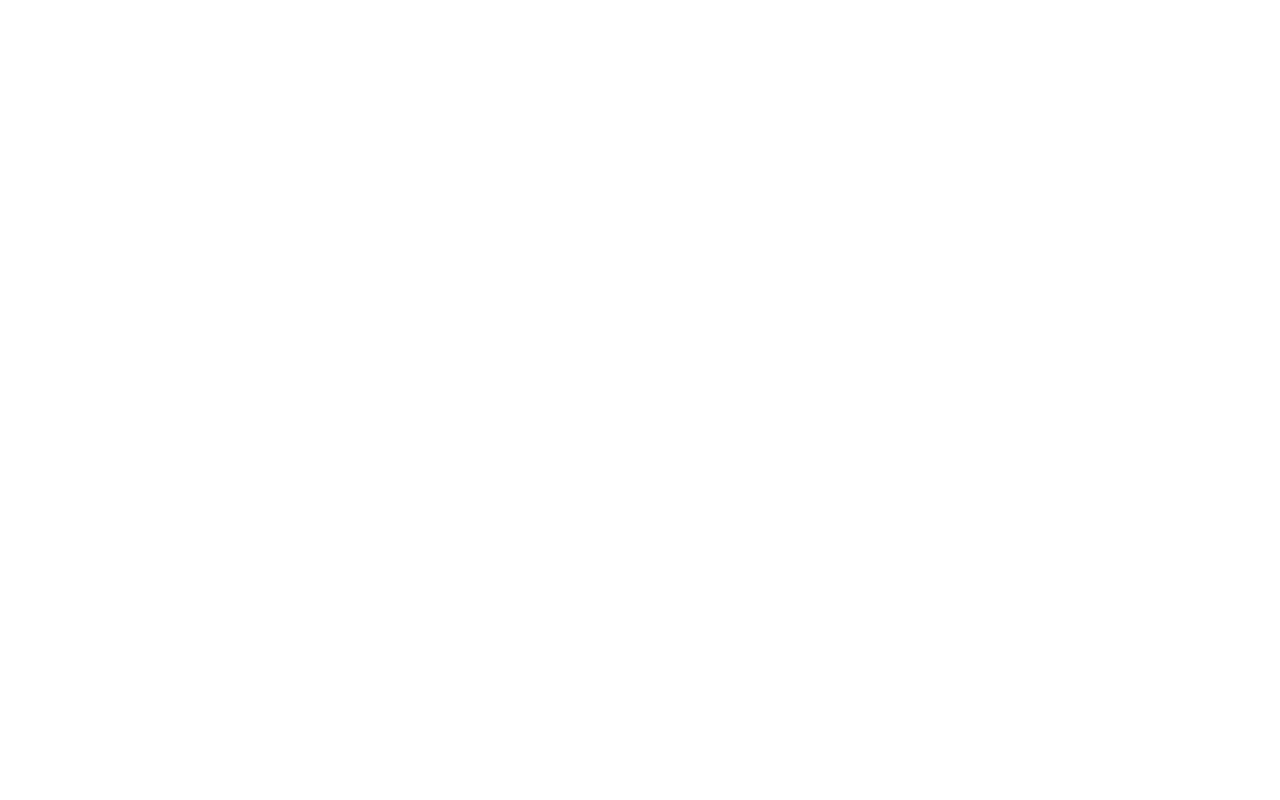
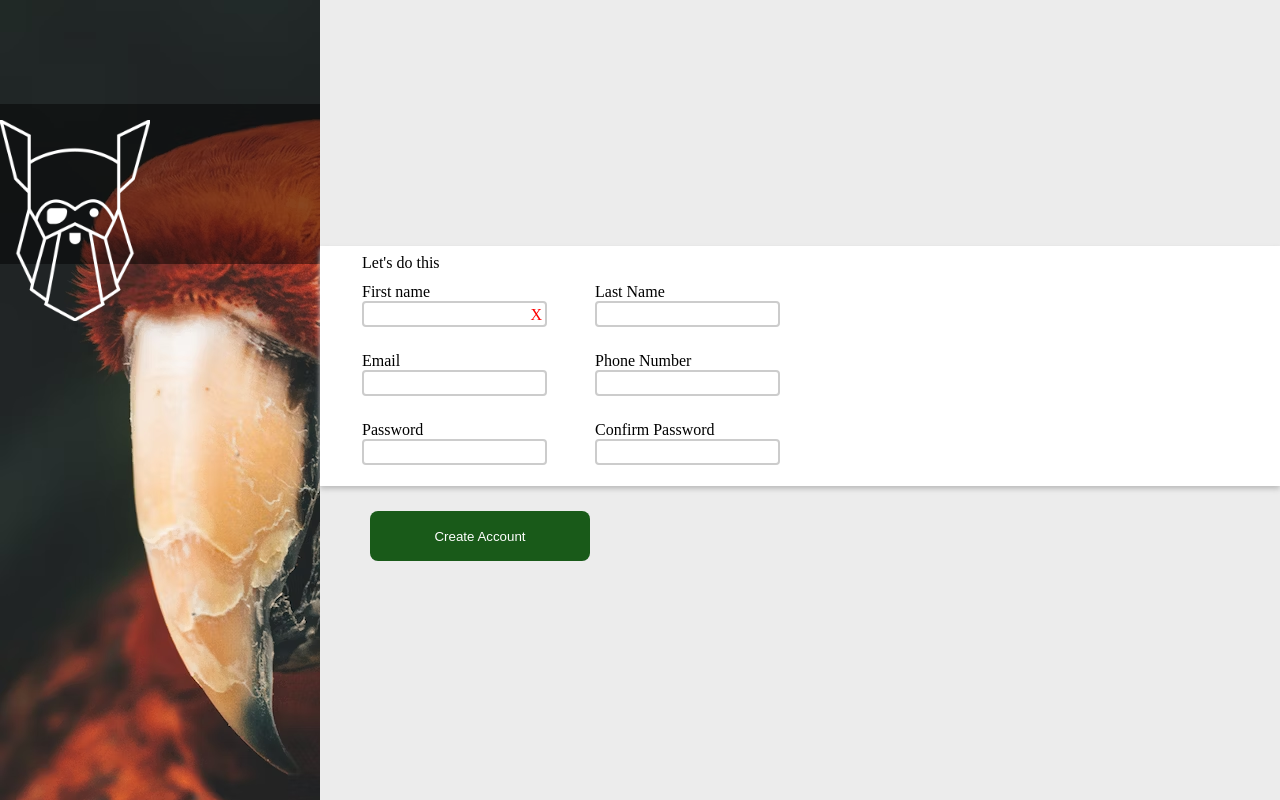
Before and after one commit to ElusiveToaster/sign-up-form, a plain HTML site: page index.html in a window 1280 px wide. Drawn offline with Linux system fonts and the light colour scheme.

Commit message:
added basic layout

```diff
--- a/index.html
+++ b/index.html
@@ -8,15 +8,57 @@
 </head>
 <body>
     <div class="logo-section">
-        <img src="odin-lined.png" alt="">
-            <div></div>
+        <div class="test">
+            <img src="odin-lined.png" alt="">
+            <div class="logo-background">
+        </div>
+    </div>
         </img>
         <h1></h1>
     </div>
 
-    <div>
+    <div class="sign-up">
         <h2></h2>
-        <form action=""></form>
+        <form action="">
+            <fieldset>
+            <legend>Let's do this</legend>
+                <div>
+                    <label for="first-name">First name
+                        <input type="text" id="first-name" name="firstName" required>
+                        <span></span>
+                    </label>
+
+                    <label for="email">Email
+                        <span></span>
+                        <input type="email" id="email" name="usermail" required>
+                    </label>
+
+                    <label for="pwd">Password
+                        <span></span>
+                        <input type="password" id="pwd" name="password" required>
+                    </label>
+                </div>
+
+                <div>
+                    <label for="last-name">Last Name
+                        <span></span>
+                        <input type="text" id="last-name" name="lastName" required>
+                    </label>
+
+                    <label for="telephone">Phone Number
+                        <span></span>
+                        <input type="number" id="telephone" name="userTelephone" required>
+                    </label>
+
+                    <label for="pwdConfirm">Confirm Password
+                        <span></span>
+                        <input type="password" id="pwdConfirm" required>
+                    </label>
+                </div>
+            </fieldset>
+
+            <input type="button" value="Create Account">
+        </form>
         <p></p>
     </div>
 
--- a/styles.css
+++ b/styles.css
@@ -0,0 +1,95 @@
+body {
+    display: flex;
+    margin: 0;
+}
+
+.sign-up {
+    display: flex;
+    flex-direction: column;
+    justify-content: center;
+    background-color: rgb(236, 236, 236);
+    height: 100vh;
+    width: 75vw;
+}
+
+.logo-section {
+    background: url("parrot.avif");
+    height: 100vh;
+    width: 25vw;
+}
+
+img {
+    position: absolute;
+    max-width: 150px;
+    top: 2vh;
+
+    z-index: 1;
+}
+
+.test {
+    margin-top: 13vh;
+    position: relative;
+}
+
+.logo-background {
+    background-color: rgba(0, 0, 0, 0.466);
+    width: 25vw;
+    height: 20vh;
+    position: absolute;
+
+    top: 0;
+}
+
+fieldset {
+    display: flex;
+    align-items: center;
+    background-color: white;
+    box-shadow: 0 3px 5px rgb(189, 189, 189);
+    position: relative;
+    padding: 40px 0 0 10px;
+    height: 25vh;
+    margin: 0;
+    border: none;
+}
+
+label {
+    display: flex;
+    flex-direction: column;
+    margin: 0 1em 25px 2em;
+}
+
+input {
+    border: 2px rgb(204, 204, 204) solid;
+    border-radius: 0.3em;
+    height: 20px;
+
+}
+
+input + span {
+    position: relative;
+}
+
+input:invalid + span::after{
+    position: absolute;
+    color: red;
+    content: "X";
+    right: 5px;
+    top: -21px;
+}
+
+legend {
+    position: absolute;
+    top: 8px;
+    left: 40px;
+}
+
+input[type="button"] {
+    margin: 25px 0 0 50px;
+    height: 50px;
+    width: 220px;
+
+    background-color: rgb(25, 90, 25);
+    color: white;
+    border: none;
+    border-radius: 0.6em;
+}
```
Also changed, not shown: parrot.avif (added).
